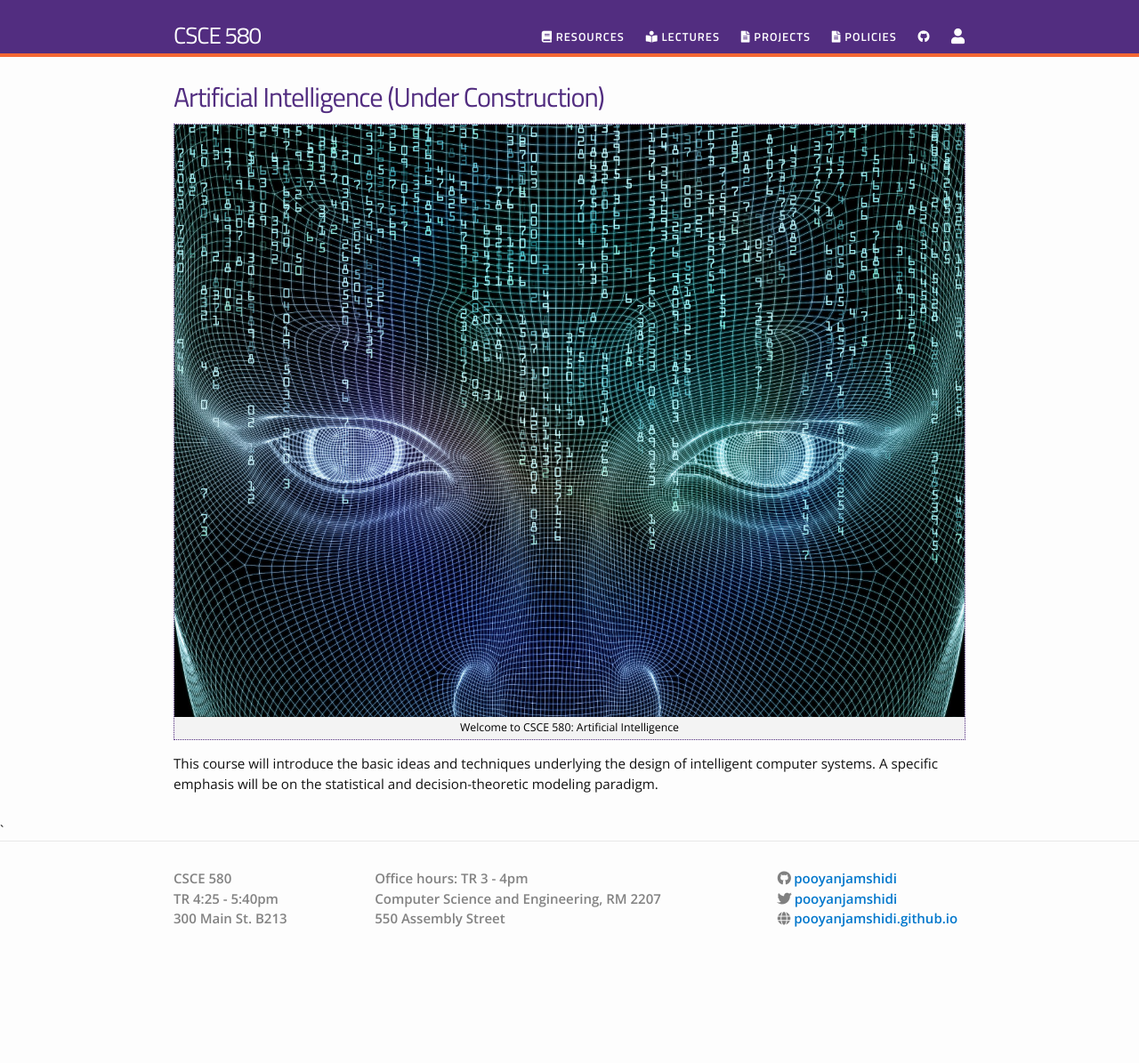
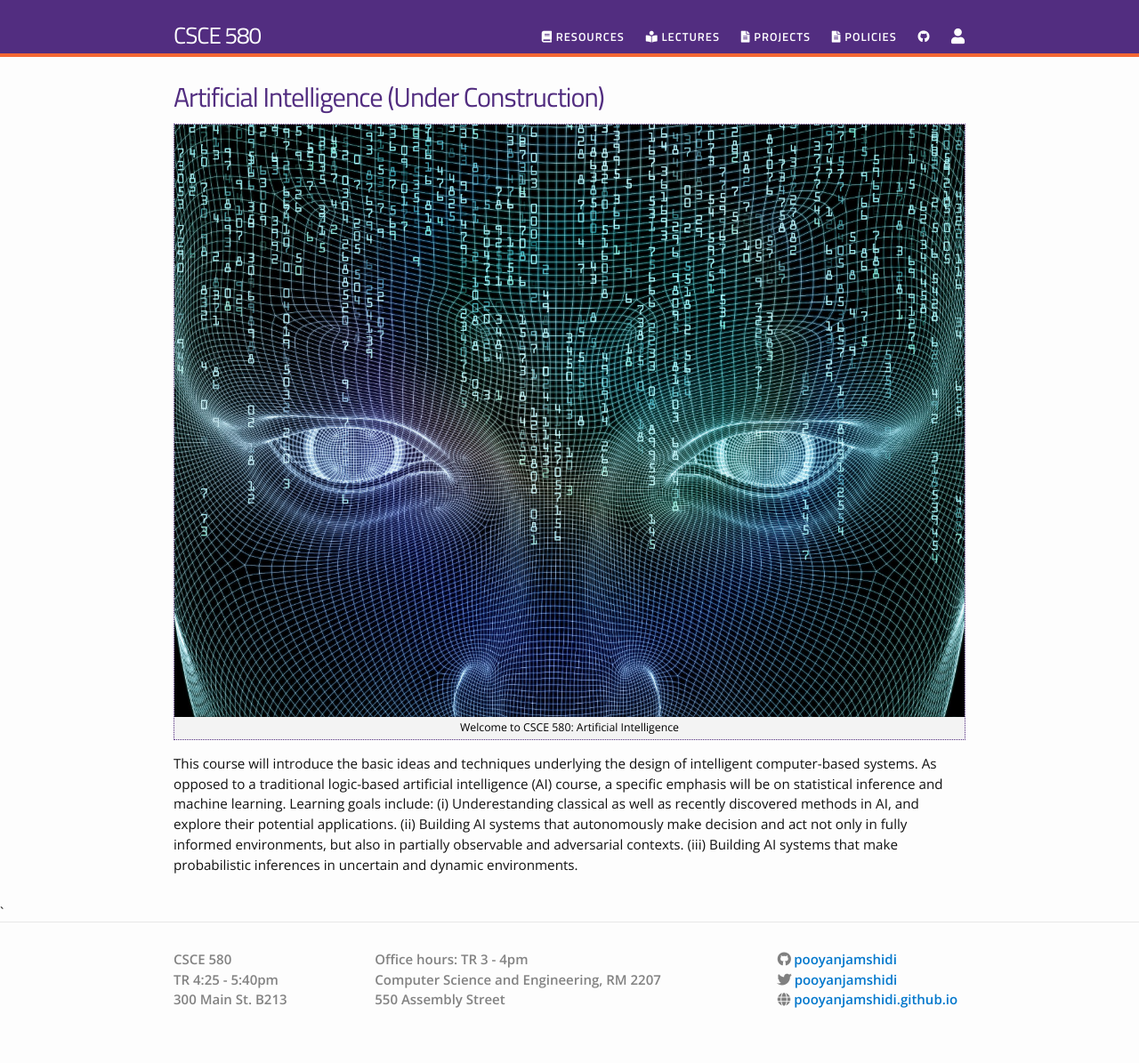
Before and after one commit to stephenvolpe/csce580, a Jekyll site: the page built from index.html, in a window 1280 px wide. Shown: the whole page at 89% size. Built offline with Jekyll 4.4.1, drawn with Linux system fonts in a browser that asks for light colours; nearby versions of some CDN libraries; before the commit the page ends 1104 px from its top, so only the background shows below that.

Commit message:
updated course description

```diff
--- a/_config.yml
+++ b/_config.yml
@@ -2,7 +2,10 @@
 title: CSCE 580
 subtitle: Artificial Intelligence (Under Construction)
 email: pjamshid@cse.sc.edu
-description: "This course will introduce the basic ideas and techniques underlying the design of intelligent computer systems. A specific emphasis will be on the statistical and decision-theoretic modeling paradigm."
+description: "This course will introduce the basic ideas and techniques underlying the design of intelligent computer-based systems. As opposed to a traditional logic-based artificial intelligence (AI) course, a specific emphasis will be on statistical inference and machine learning.
+
+Learning goals include: (i) Underestanding classical as well as recently discovered methods in AI, and explore their potential applications. (ii) Building AI systems that autonomously make decision and act not only in fully informed environments, but also in partially observable and adversarial contexts. (iii) Building AI systems that make probabilistic inferences in uncertain and dynamic environments."
+
 class_hours: "TR 4:25 - 5:40pm"
 classroom: "300 Main St. B213"
 office_hours: "TR 3 - 4pm"
```
